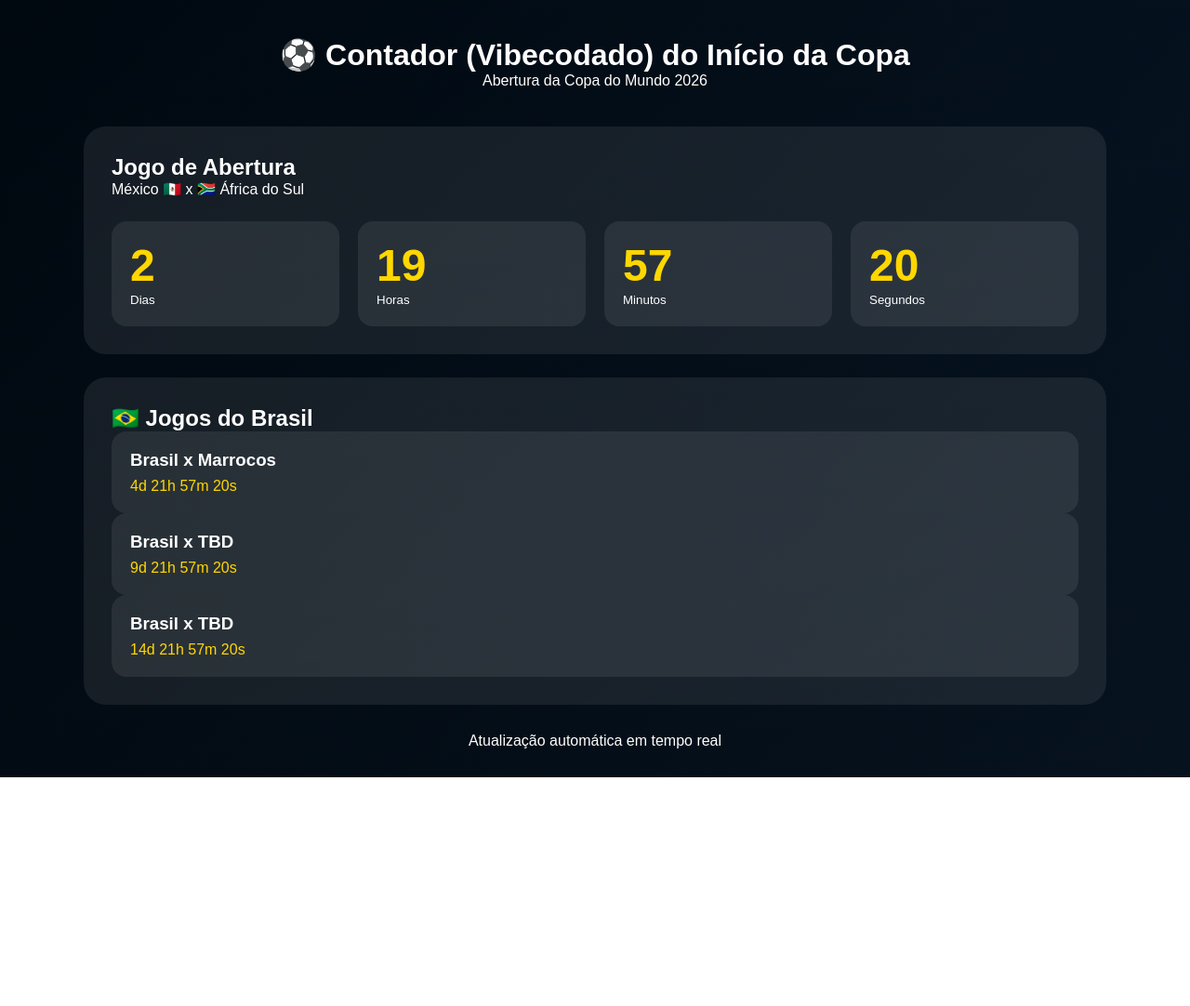
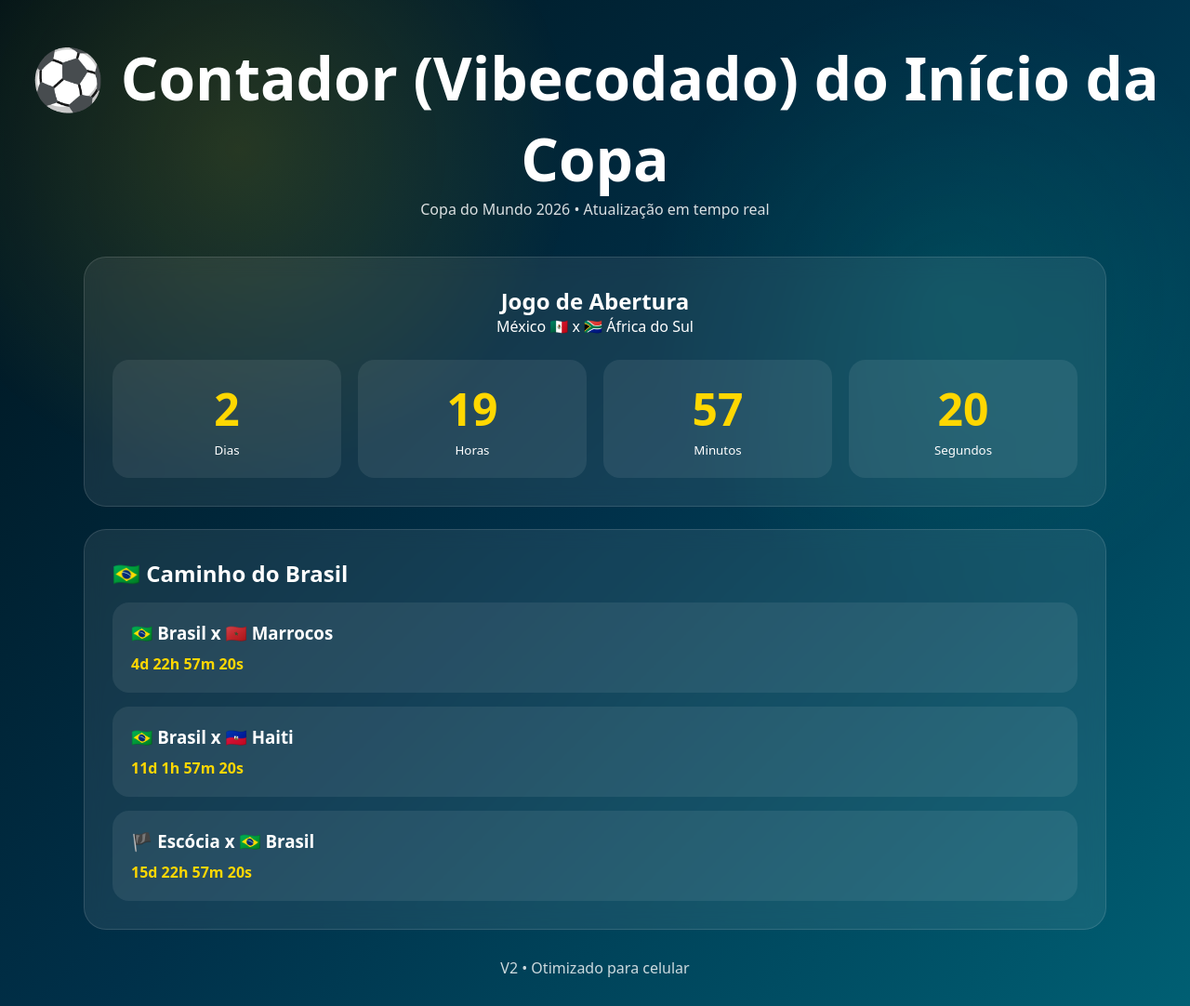
Before and after one commit to CONTADORVIBECODADO/contador-copa, a plain HTML site: page index.html in a window 1280 px wide. Shown: the whole page at 93% size. Before the commit the page ends 836 px from the top, so only its background shows below. Drawn offline with Linux system fonts and the light colour scheme.

Commit message:
Add files via upload

```diff
--- a/index.html
+++ b/index.html
@@ -4,36 +4,52 @@
 <meta charset="UTF-8">
 <meta name="viewport" content="width=device-width, initial-scale=1.0">
 <title>Contador (Vibecodado) do Início da Copa</title>
-<meta name="description" content="Contagem regressiva para a Copa do Mundo 2026 e para os jogos do Brasil.">
+<meta name="description" content="Contagem regressiva para a Copa 2026 e jogos do Brasil">
 <link rel="stylesheet" href="style.css">
 </head>
 <body>
+<div class="bg"></div>
+
 <header>
-<h1>⚽ Contador (Vibecodado) do Início da Copa</h1>
-<p>Abertura da Copa do Mundo 2026</p>
+  <h1>⚽ Contador (Vibecodado) do Início da Copa</h1>
+  <p>Copa do Mundo 2026 • Atualização em tempo real</p>
 </header>
 
 <main>
-<section class="hero-card">
-<h2>Jogo de Abertura</h2>
-<p>México 🇲🇽 x 🇿🇦 África do Sul</p>
-<div class="countdown">
-<div class="time-box"><span id="days">0</span><small>Dias</small></div>
-<div class="time-box"><span id="hours">0</span><small>Horas</small></div>
-<div class="time-box"><span id="minutes">0</span><small>Minutos</small></div>
-<div class="time-box"><span id="seconds">0</span><small>Segundos</small></div>
-</div>
+<section class="hero">
+  <h2>Jogo de Abertura</h2>
+  <p>México 🇲🇽 x 🇿🇦 África do Sul</p>
+
+  <div class="countdown">
+    <div class="box"><span id="days">0</span><small>Dias</small></div>
+    <div class="box"><span id="hours">0</span><small>Horas</small></div>
+    <div class="box"><span id="minutes">0</span><small>Minutos</small></div>
+    <div class="box"><span id="seconds">0</span><small>Segundos</small></div>
+  </div>
 </section>
 
-<section class="brazil-section">
-<h2>🇧🇷 Jogos do Brasil</h2>
-<div class="match-card"><h3>Brasil x Marrocos</h3><p id="br1"></p></div>
-<div class="match-card"><h3>Brasil x TBD</h3><p id="br2"></p></div>
-<div class="match-card"><h3>Brasil x TBD</h3><p id="br3"></p></div>
+<section class="brazil">
+<h2>🇧🇷 Caminho do Brasil</h2>
+
+<div class="match">
+<h3>🇧🇷 Brasil x 🇲🇦 Marrocos</h3>
+<p id="br1"></p>
+</div>
+
+<div class="match">
+<h3>🇧🇷 Brasil x 🇭🇹 Haiti</h3>
+<p id="br2"></p>
+</div>
+
+<div class="match">
+<h3>🏴 Escócia x 🇧🇷 Brasil</h3>
+<p id="br3"></p>
+</div>
 </section>
 </main>
 
-<footer>Atualização automática em tempo real</footer>
+<footer>V2 • Otimizado para celular</footer>
+
 <script src="script.js"></script>
 </body>
 </html>
--- a/script.js
+++ b/script.js
@@ -1,17 +1,35 @@
-const openingMatch=new Date('2026-06-11T16:00:00');
+
+const openingMatch=new Date("2026-06-11T16:00:00");
+
 const brazilMatches=[
-{id:'br1',date:new Date('2026-06-13T18:00:00')},
-{id:'br2',date:new Date('2026-06-18T18:00:00')},
-{id:'br3',date:new Date('2026-06-23T18:00:00')}
+{id:"br1",date:new Date("2026-06-13T19:00:00")},
+{id:"br2",date:new Date("2026-06-19T22:00:00")},
+{id:"br3",date:new Date("2026-06-24T19:00:00")}
 ];
-function fmt(t){const d=t-new Date();if(d<=0)return'Começou!';
-return `${Math.floor(d/86400000)}d ${Math.floor(d/3600000%24)}h ${Math.floor(d/60000%60)}m ${Math.floor(d/1000%60)}s`;}
+
+function countdown(target){
+const diff=target-new Date();
+if(diff<=0) return "Começou!";
+
+const d=Math.floor(diff/86400000);
+const h=Math.floor(diff/3600000%24);
+const m=Math.floor(diff/60000%60);
+const s=Math.floor(diff/1000%60);
+
+return `${d}d ${h}h ${m}m ${s}s`;
+}
+
 function update(){
 const diff=openingMatch-new Date();
-days.textContent=Math.floor(diff/86400000);
-hours.textContent=Math.floor(diff/3600000%24);
-minutes.textContent=Math.floor(diff/60000%60);
-seconds.textContent=Math.floor(diff/1000%60);
-brazilMatches.forEach(m=>document.getElementById(m.id).textContent=fmt(m.date));
+
+document.getElementById("days").textContent=Math.max(0,Math.floor(diff/86400000));
+document.getElementById("hours").textContent=Math.max(0,Math.floor(diff/3600000%24));
+document.getElementById("minutes").textContent=Math.max(0,Math.floor(diff/60000%60));
+document.getElementById("seconds").textContent=Math.max(0,Math.floor(diff/1000%60));
+
+brazilMatches.forEach(m=>{
+document.getElementById(m.id).textContent=countdown(m.date);
+});
 }
-update();setInterval(update,1000);
+update();
+setInterval(update,1000);
--- a/style.css
+++ b/style.css
@@ -1,10 +1,60 @@
+
 *{margin:0;padding:0;box-sizing:border-box}
-body{font-family:Arial,sans-serif;color:#fff;min-height:100vh;background:linear-gradient(rgba(0,0,0,.55),rgba(0,0,0,.65)),linear-gradient(135deg,#012,#135)}
+body{
+font-family:system-ui,Arial,sans-serif;
+color:#fff;
+min-height:100vh;
+background:linear-gradient(135deg,#001219,#003049,#005f73);
+}
+.bg{
+position:fixed;inset:0;
+background:
+radial-gradient(circle at 20% 20%,rgba(255,215,0,.15),transparent 30%),
+radial-gradient(circle at 80% 40%,rgba(0,255,200,.10),transparent 30%);
+z-index:-1;
+}
 header{text-align:center;padding:40px 20px}
-.hero-card,.brazil-section{width:min(1100px,95%);margin:auto;background:rgba(255,255,255,.08);border-radius:24px;padding:30px}
-.countdown{display:grid;grid-template-columns:repeat(auto-fit,minmax(160px,1fr));gap:20px;margin-top:25px}
-.time-box,.match-card{padding:20px;border-radius:16px;background:rgba(255,255,255,.08)}
-.time-box span{display:block;font-size:3rem;font-weight:bold;color:gold}
-.brazil-section{margin-top:25px}
-.match-card p{color:gold;margin-top:8px}
-footer{text-align:center;padding:30px}
+header h1{font-size:clamp(2rem,5vw,4rem)}
+header p{opacity:.85}
+
+.hero,.brazil{
+width:min(1100px,95%);
+margin:auto;
+background:rgba(255,255,255,.08);
+backdrop-filter:blur(10px);
+border:1px solid rgba(255,255,255,.12);
+border-radius:24px;
+padding:30px;
+}
+
+.hero{text-align:center}
+
+.countdown{
+display:grid;
+grid-template-columns:repeat(auto-fit,minmax(140px,1fr));
+gap:18px;
+margin-top:25px;
+}
+
+.box,.match{
+background:rgba(255,255,255,.08);
+padding:20px;
+border-radius:18px;
+}
+
+.box span{
+display:block;
+font-size:3rem;
+font-weight:700;
+color:#ffd700;
+}
+
+.brazil{margin-top:24px}
+.match{margin-top:15px}
+.match p{margin-top:10px;color:#ffd700;font-weight:700}
+
+footer{text-align:center;padding:30px;opacity:.8}
+
+@media(max-width:768px){
+.box span{font-size:2rem}
+}
```
